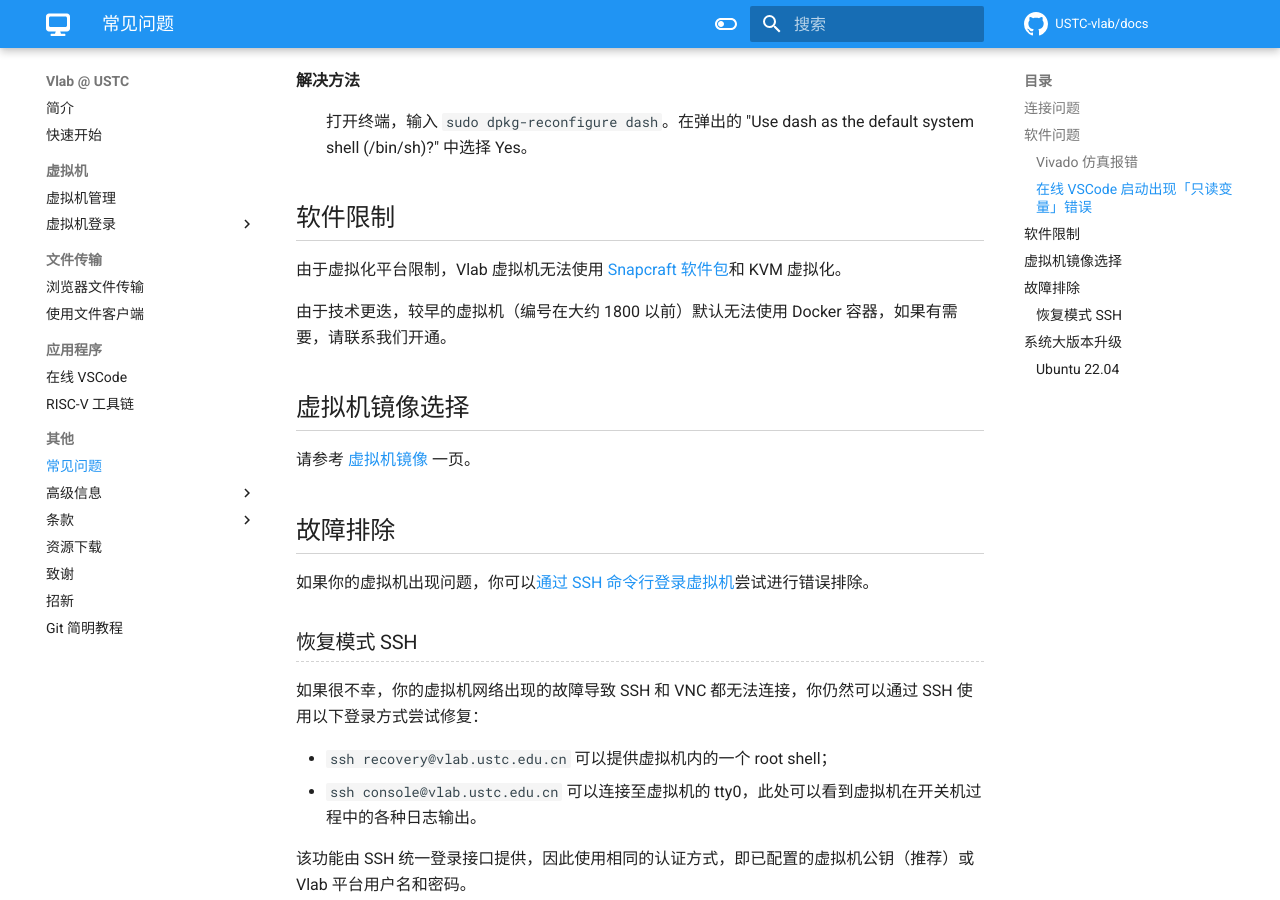
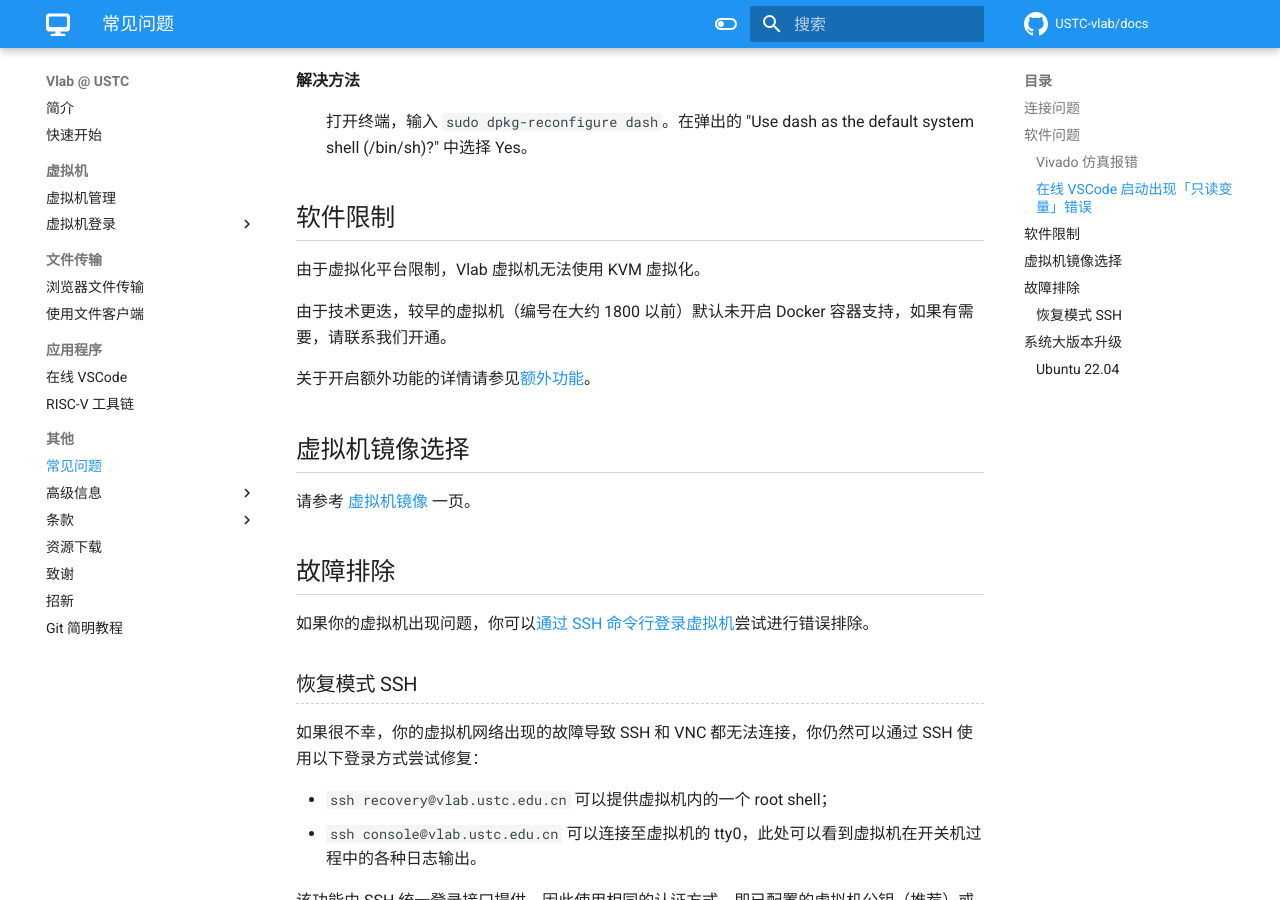
Before and after one commit to USTC-vlab/docs, an MkDocs documentation site: the page built from docs/faq.md, in a window 1280 px wide and 900 px high, scrolled down 2296 px. Built offline with MkDocs 1.6.1 and Material for MkDocs 9.7.7, drawn with Linux system fonts in a browser that asks for light colours; comment, search, counter and statistics services are not loaded.

```diff
--- a/docs/faq.md
+++ b/docs/faq.md
@@ -97,9 +97,11 @@ Ubuntu 18.04 更新软件包后无法连接桌面
 
 ## 软件限制 {#limits}
 
-由于虚拟化平台限制，Vlab 虚拟机无法使用 [Snapcraft 软件包](https://snapcraft.io/)和 KVM 虚拟化。
+由于虚拟化平台限制，Vlab 虚拟机无法使用 KVM 虚拟化。
 
-由于技术更迭，较早的虚拟机（编号在大约 1800 以前）默认无法使用 Docker 容器，如果有需要，请联系我们开通。
+由于技术更迭，较早的虚拟机（编号在大约 1800 以前）默认未开启 Docker 容器支持，如果有需要，请联系我们开通。
+
+关于开启额外功能的详情请参见[额外功能](advanced/resources.md)。
 
 ## 虚拟机镜像选择 {#image-selection}
 
```
Also changed, not shown: docs/advanced/resources.md (+1 -1 lines).
